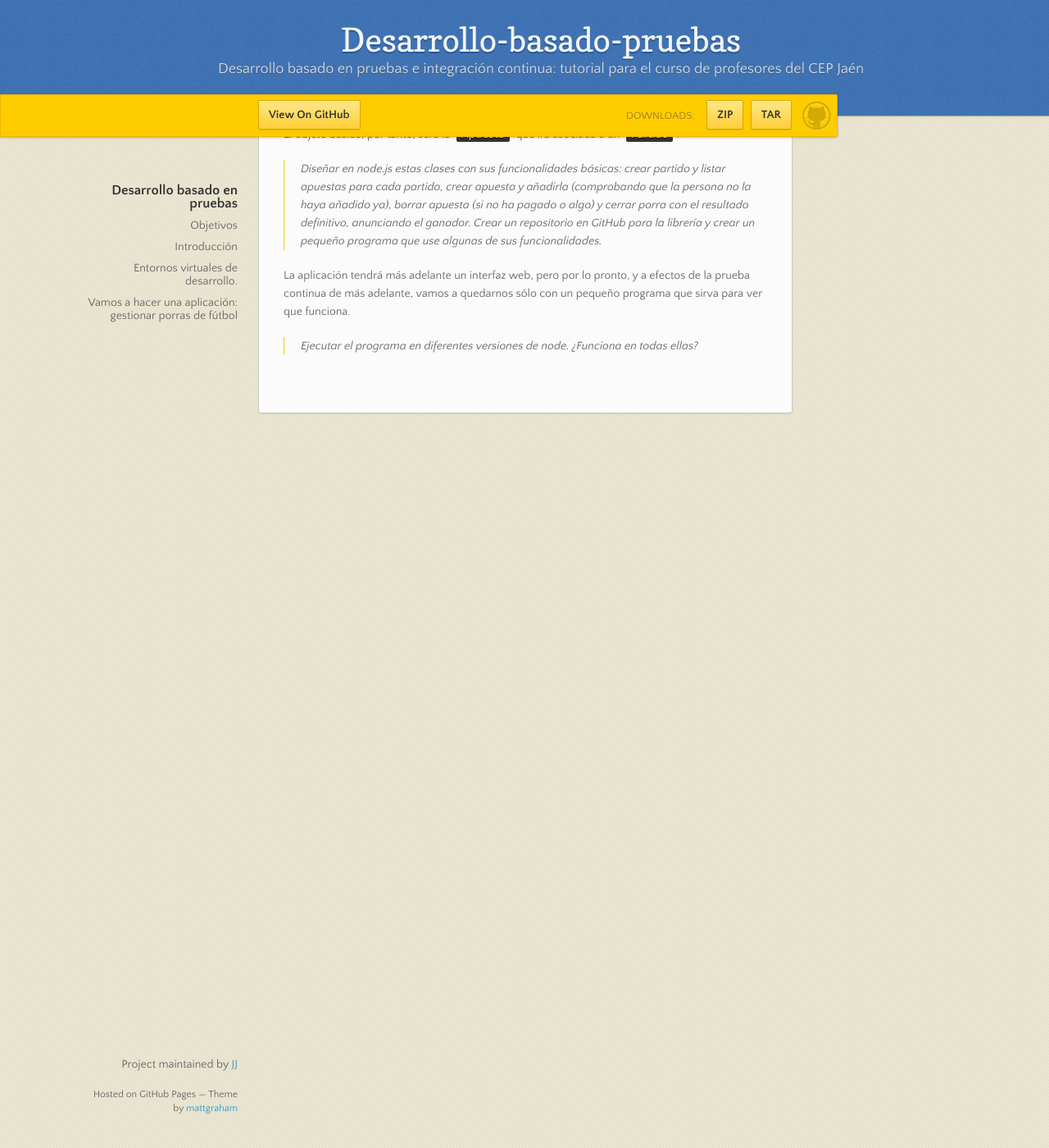
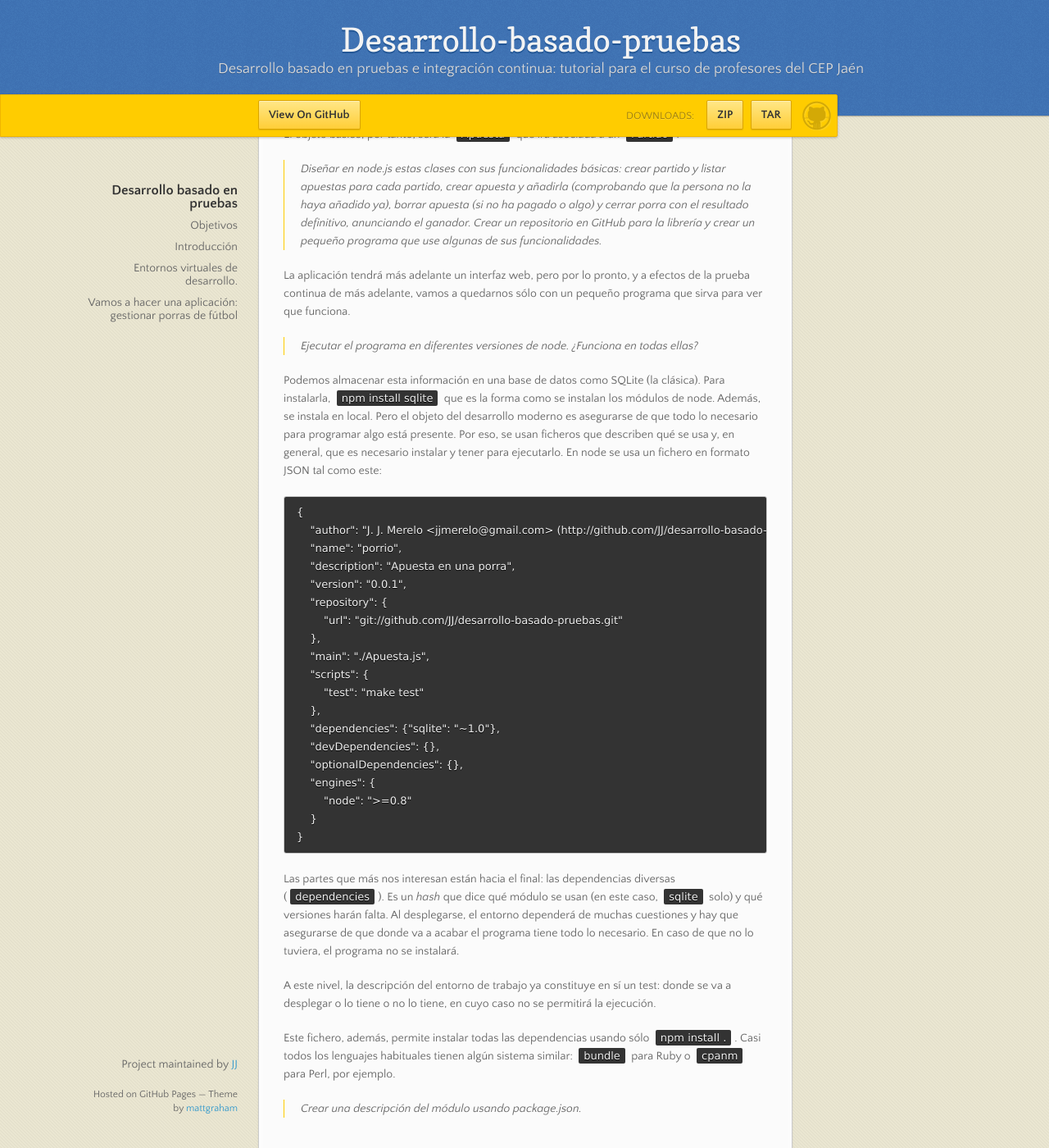
Before and after one commit to JJ/desarrollo-basado-pruebas, a Jekyll site: the page built from index.md, in a window 1280 px wide and 1400 px high, scrolled down 2432 px. Shown: the whole window at 82% size. Built offline with Jekyll 4.4.1, drawn with Linux system fonts in a browser that asks for light colours; nearby versions of some CDN libraries; before the commit the page ends 2976 px from its top, so only the background shows below that.

Commit message:
Sync gh-pages with master

````diff
--- a/index.md
+++ b/index.md
@@ -153,3 +153,51 @@ sólo con un pequeño programa que sirva para ver que funciona.
 
 >Ejecutar el programa en diferentes versiones de node. ¿Funciona en
 >todas ellas?
+
+Podemos almacenar esta información en una base de datos como SQLite
+(la clásica). Para instalarla, `npm install sqlite` que es la forma
+como se instalan los módulos de node. Además, se instala en
+local. Pero el objeto del desarrollo moderno es asegurarse de que todo
+lo necesario para programar algo está presente. Por eso, se usan
+ficheros que describen qué se usa y, en general, que es necesario
+instalar y tener para ejecutarlo. En node se usa un fichero en formato
+JSON tal como este:
+
+```
+{
+    "author": "J. J. Merelo <jjmerelo@gmail.com> (http://github.com/JJ/desarrollo-basado-pruebas)",
+    "name": "porrio",
+    "description": "Apuesta en una porra",
+    "version": "0.0.1",
+    "repository": {
+	"url": "git://github.com/JJ/desarrollo-basado-pruebas.git"
+    },
+    "main": "./Apuesta.js",
+    "scripts": {
+	"test": "make test"
+    },
+    "dependencies": {"sqlite": "~1.0"},
+    "devDependencies": {},
+    "optionalDependencies": {},
+    "engines": {
+	"node": ">=0.8"
+    }
+}
+```
+
+Las partes que más nos interesan están hacia el final: las
+dependencias diversas (`dependencies`). Es un *hash* que dice qué
+módulo se usan (en este caso, `sqlite` solo) y qué versiones harán
+falta. Al desplegarse, el entorno dependerá de muchas cuestiones y hay
+que asegurarse de que donde va a acabar el programa tiene todo lo
+necesario. En caso de que no lo tuviera, el programa no se instalará.
+
+A este nivel, la descripción del entorno de trabajo ya constituye en
+sí un test: donde se va a desplegar o lo tiene o no lo tiene, en cuyo
+caso no se permitirá la ejecución.
+
+Este fichero, además, permite instalar todas las dependencias usando
+sólo `npm install .`. Casi todos los lenguajes habituales tienen algún
+sistema similar: `bundle` para Ruby o `cpanm` para Perl, por ejemplo.
+
+> Crear una descripción del módulo usando package.json.
````
Also changed, not shown: README.md.
